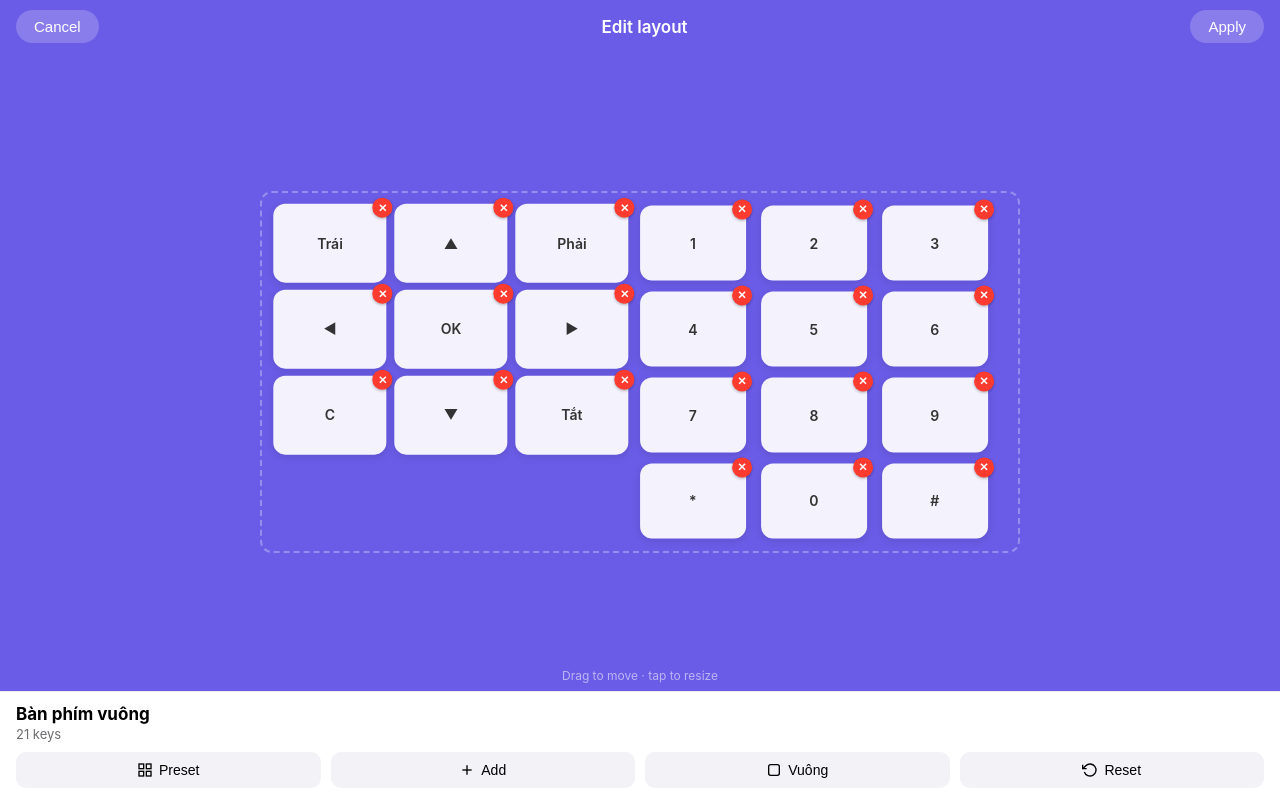
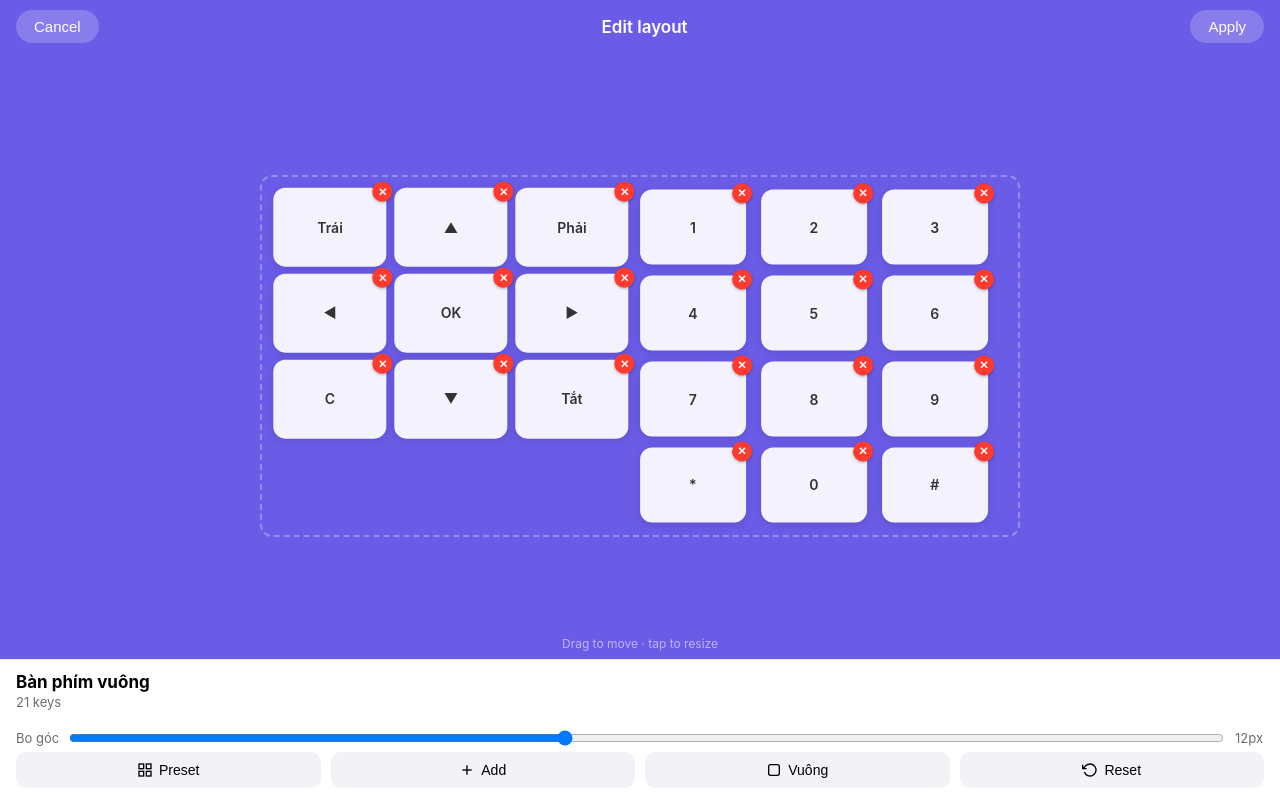
Before and after one commit to longhai/j2me, a plain HTML site: page keyboard-editor.html in a window 1280 px wide. Both pictures are taken after a click on the element 1232 px from the left and 215 px from the top of the page. Drawn offline with Linux system fonts and the light colour scheme.

Commit message:
Add files via upload

```diff
--- a/keyboard-editor.html
+++ b/keyboard-editor.html
@@ -103,6 +103,7 @@ body { height: 100%; margin: 0; font-family: -apple-system, BlinkMacSystemFont,
 .ed-size-bar { display: none; align-items: center; padding: 10px 0 6px; }
 .ed-size-bar > * + * { margin-left: 10px; }
 .ed-size-bar.active { display: flex; }
+#edRadiusBar { display: flex; }
 .ed-size-bar label { font-size: 13px; color: var(--text2); white-space: nowrap; }
 .ed-size-bar input[type=range] { flex: 1; accent-color: var(--accent); }
 .ed-size-bar .size-val { font-size: 13px; color: var(--text2); min-width: 30px; text-align: center; }
```
